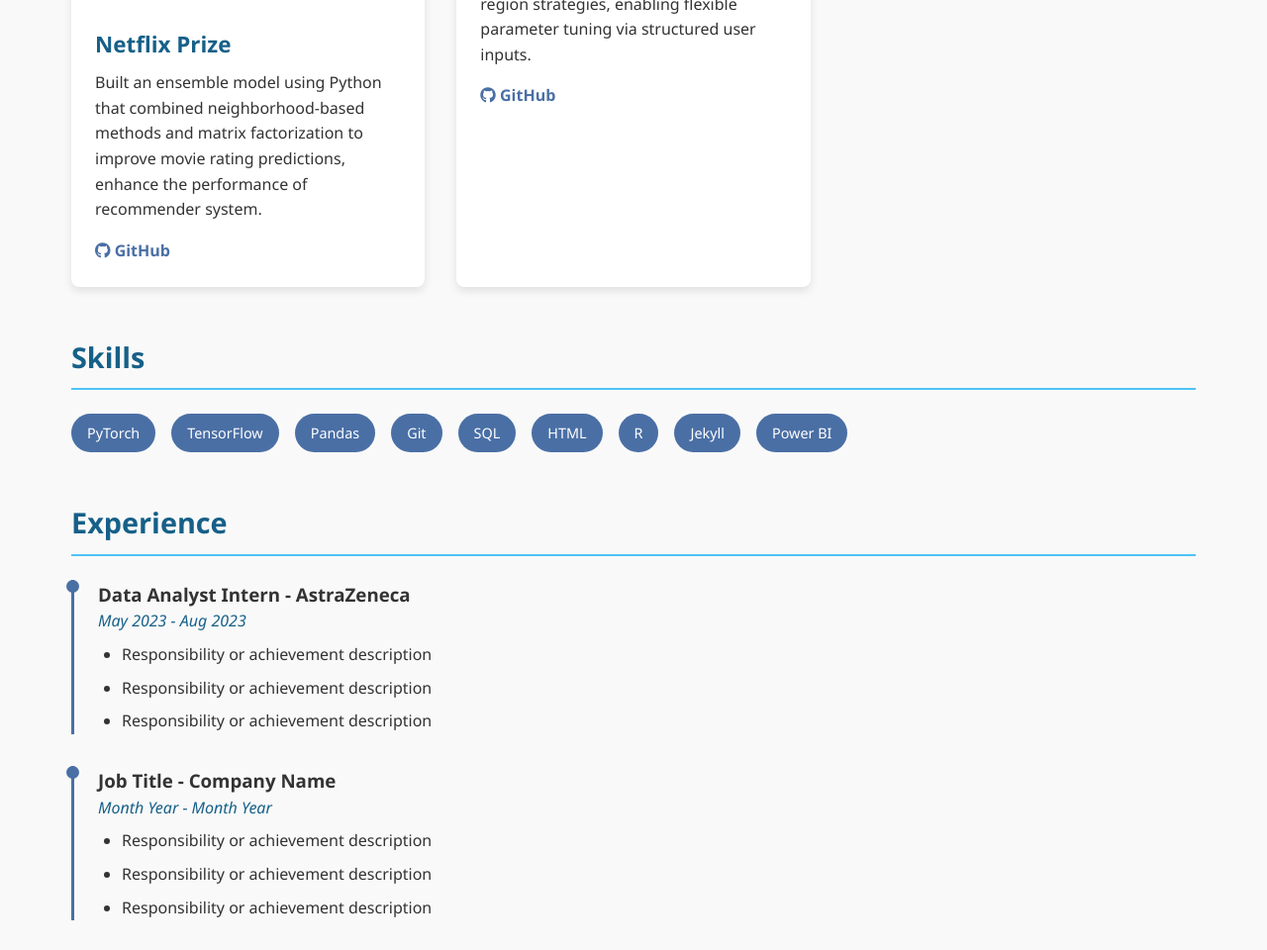
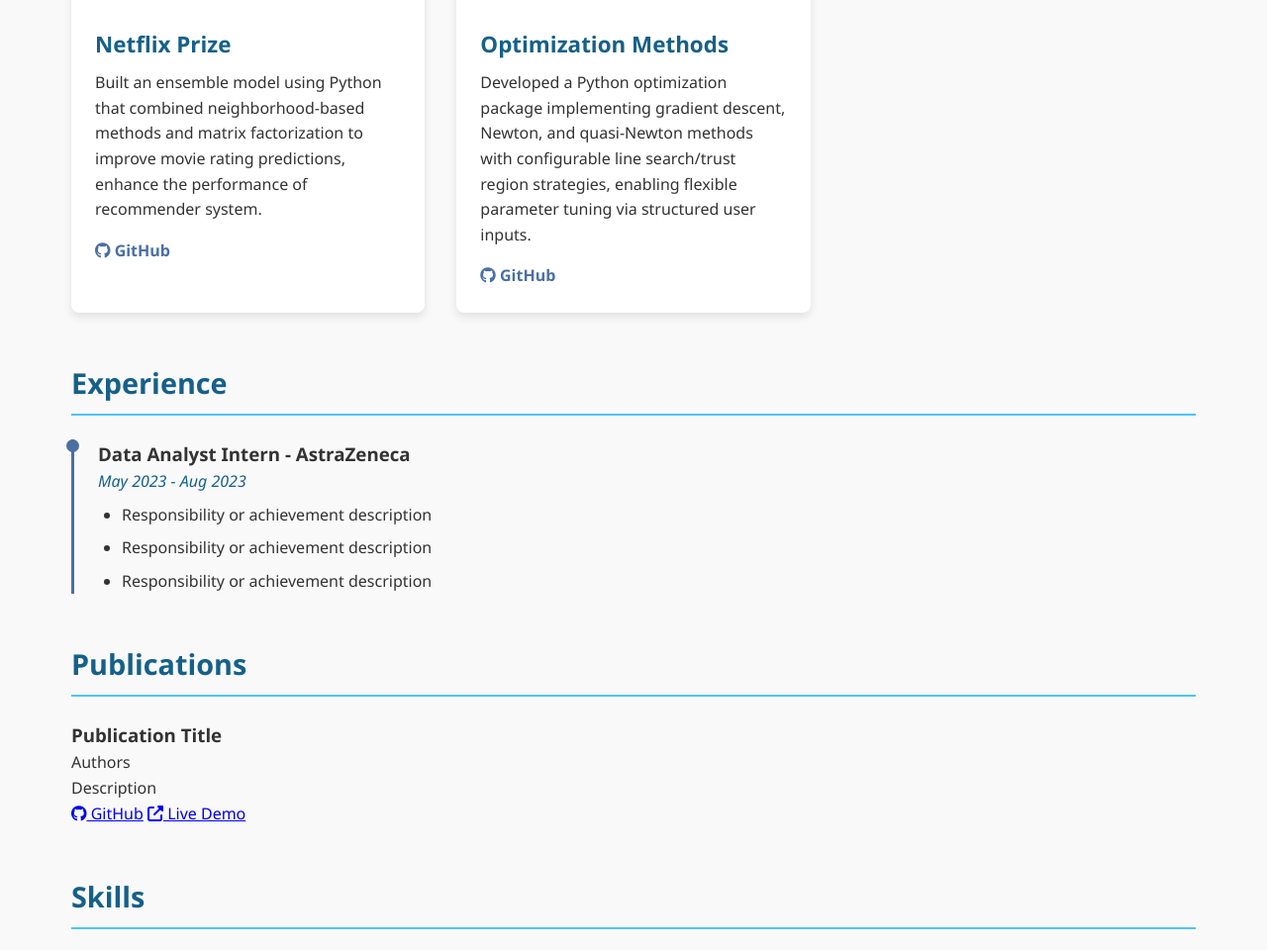
Before and after one commit to fangyua666/fangyua666.github.io, a plain HTML site: page index.html in a window 1280 px wide. Shown: the part 1815-2775 px from the top of the page at 99% size. Drawn offline with Linux system fonts and the light colour scheme.

Commit message:
experiencet

```diff
--- a/index.html
+++ b/index.html
@@ -25,7 +25,7 @@
             <li><a href="#about">About</a></li>
             <li><a href="#research">Research</a></li>
             <li><a href="#projects">Projects</a></li>
-            <li><a href="#experience">Internships</a></li>
+            <li><a href="#experience">Experience</a></li>
             <li><a href="#publications">Publications</a></li>
             <li><a href="#skills">Skills</a></li>
             <li><a href="#contact">Contact</a></li>
@@ -99,7 +99,7 @@
 
                 <!-- Project 2 -->
                 <div class="project-card" data-category="Packages">
-                    <img src="images/project2.jpg" alt="Project 2" class="project-img">
+                    <img src="images/bfgs.png" alt="Project 2" class="project-img">
                     <div class="project-content">
                         <h3 class="project-title">Optimization Methods</h3>
                         <p class="project-description">Developed a Python optimization package implementing gradient descent, Newton, and quasi-Newton methods with configurable line search/trust region strategies, enabling flexible parameter tuning via structured user inputs.
@@ -123,6 +123,47 @@
                         </div>
                     </div>
                 </div> -->
+            </div>
+        </section>
+        <section id="experience">
+            <h2 class="section-title">Experience</h2>
+            <div class="experience-container">
+                <!-- Experience Item 1 -->
+                <div class="experience-item">
+                    <h3>Data Analyst Intern - AstraZeneca</h3>
+                    <p class="experience-date">May 2023 - Aug 2023</p>
+                    <ul>
+                        <li>Responsibility or achievement description</li>
+                        <li>Responsibility or achievement description</li>
+                        <li>Responsibility or achievement description</li>
+                    </ul>
+                </div>
+
+                <!-- Experience Item 2 -->
+                <!-- <div class="experience-item">
+                    <h3>Job Title - Company Name</h3>
+                    <p class="experience-date">Month Year - Month Year</p>
+                    <ul>
+                        <li>Responsibility or achievement description</li>
+                        <li>Responsibility or achievement description</li>
+                        <li>Responsibility or achievement description</li>
+                    </ul>
+                </div> -->
+            </div>
+        </section>
+
+        <section id="publications">
+            <h2 class="section-title">Publications</h2>
+            <div class="publications-container">
+                <div class="publication-item">
+                    <h3>Publication Title</h3>
+                    <p class="publication-authors">Authors</p>
+                    <p class="publication-description">Description</p>
+                    <div class="publication-links">
+                        <a href="#" target="_blank"><i class="fab fa-github"></i> GitHub</a>
+                        <a href="#" target="_blank"><i class="fas fa-external-link-alt"></i> Live Demo</a>
+                    </div>
+                </div>
             </div>
         </section>
 
@@ -149,32 +190,7 @@
             </div>
         </section>
 
-        <section id="experience">
-            <h2 class="section-title">Experience</h2>
-            <div class="experience-container">
-                <!-- Experience Item 1 -->
-                <div class="experience-item">
-                    <h3>Data Analyst Intern - AstraZeneca</h3>
-                    <p class="experience-date">May 2023 - Aug 2023</p>
-                    <ul>
-                        <li>Responsibility or achievement description</li>
-                        <li>Responsibility or achievement description</li>
-                        <li>Responsibility or achievement description</li>
-                    </ul>
-                </div>
 
-                <!-- Experience Item 2 -->
-                <div class="experience-item">
-                    <h3>Job Title - Company Name</h3>
-                    <p class="experience-date">Month Year - Month Year</p>
-                    <ul>
-                        <li>Responsibility or achievement description</li>
-                        <li>Responsibility or achievement description</li>
-                        <li>Responsibility or achievement description</li>
-                    </ul>
-                </div>
-            </div>
-        </section>
 
         <section id="contact">
             <h2 class="section-title">Contact Me</h2>
```
Also changed, not shown: images/bfgs.png (added).
